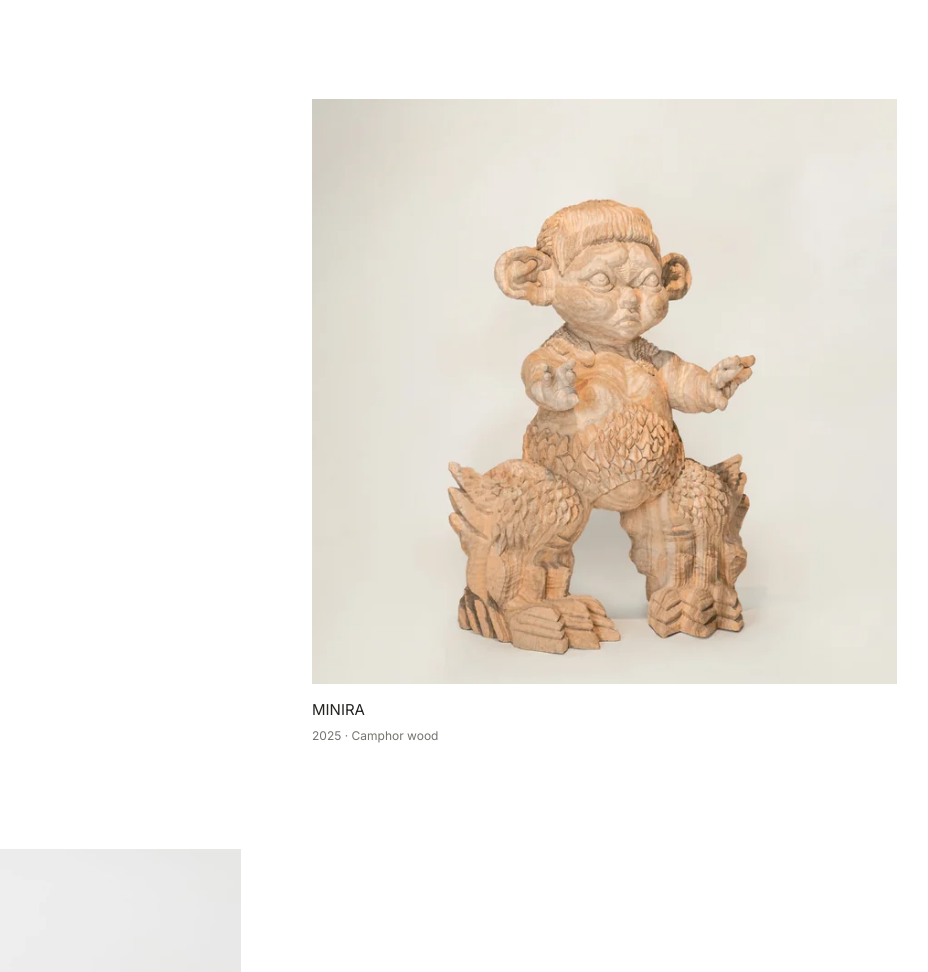
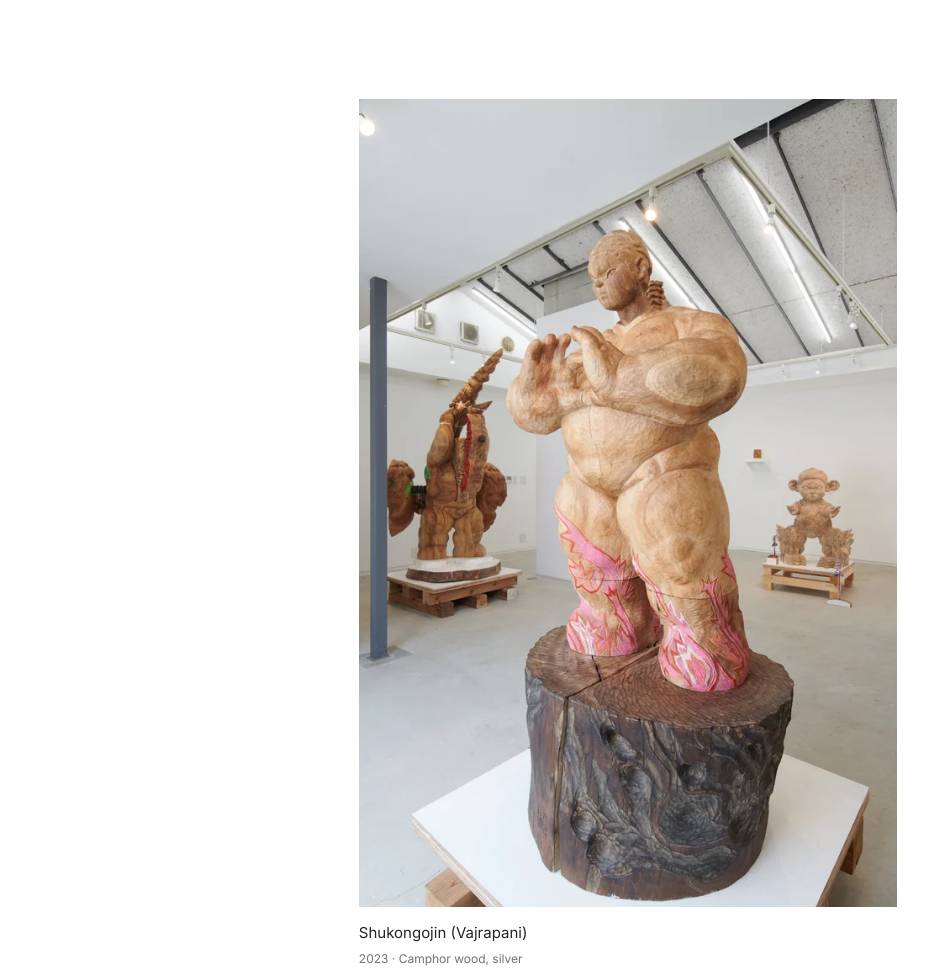
Before and after one commit to wangxiyu0318-cyber/wangsculpture, an Astro site: page /zh in a window 1280 px wide. Shown: the part 3250-4222 px from the top of the page, without its empty margins (340-1268 px from the left). Built offline with nearby package versions, Linux system fonts and the light colour scheme; Astro itself is replaced by a stand-in of ours.

Commit message:
Add Shukongojin Vajrapani artwork and feature its cover

```diff
--- a/src/components/pages/Home.astro
+++ b/src/components/pages/Home.astro
@@ -11,7 +11,7 @@ const t = translator(language);
 const href = (path: string = "") => localizedHref(language, path);
 const projects = getProjects(language);
 const representativeSlugs = [
-  "somira", "four-gates-pagoda", "nezhas-bike", "cave", "minira", "stonesomira",
+  "somira", "four-gates-pagoda", "nezhas-bike", "cave", "shukongojin-vajrapani", "stonesomira",
 ];
 const positions = ["left", "right", "inset", "center", "right", "left"];
 const representativeWorks = representativeSlugs.map((slug) => {
--- a/src/data/projects.ts
+++ b/src/data/projects.ts
@@ -274,6 +274,35 @@ export const sharedProjects: SharedProject[] = [
         "height": 3600
       }
     ]
+  },
+  {
+    "slug": "shukongojin-vajrapani",
+    "materialTags": [
+      "wood"
+    ],
+    "year": "2023",
+    "category": "Wood",
+    "dimensions": "H 1800 × W 1200 × D 1000 mm",
+    "images": [
+      {
+        "src": "shukongojin-vajrapani-01",
+        "caption": "",
+        "width": 2400,
+        "height": 3600
+      },
+      {
+        "src": "shukongojin-vajrapani-02",
+        "caption": "",
+        "width": 2400,
+        "height": 3600
+      },
+      {
+        "src": "shukongojin-vajrapani-03",
+        "caption": "",
+        "width": 2400,
+        "height": 3600
+      }
+    ]
   }
 ];
 
--- a/src/data/text/projects.en.ts
+++ b/src/data/text/projects.en.ts
@@ -100,5 +100,15 @@ export const projectText: Record<string, ProjectText> = {
       "me-02": "Me, rear view of a dark carved figure with an opening in its gold-colored head",
       "me-03": "Me, angled view of the dark figure on a white plinth"
     }
+  },
+  "shukongojin-vajrapani": {
+    "title": "Shukongojin (Vajrapani)",
+    "materials": "Camphor wood, silver",
+    "description": "",
+    "imageAlt": {
+      "shukongojin-vajrapani-01": "Shukongojin (Vajrapani), overall view of the carved wooden figure on a dark cylindrical base",
+      "shukongojin-vajrapani-02": "Shukongojin (Vajrapani), rear detail showing a carved spine and pink surface patterns",
+      "shukongojin-vajrapani-03": "Shukongojin (Vajrapani), rear gallery view of the figure and its base"
+    }
   }
 };
```
Also changed, not shown: public/images/shukongojin-vajrapani-01-1024.webp (added), public/images/shukongojin-vajrapani-01-640.webp (added), public/images/shukongojin-vajrapani-01.webp (added), public/images/shukongojin-vajrapani-02-1024.webp (added), public/images/shukongojin-vajrapani-02-640.webp (added), public/images/shukongojin-vajrapani-02.webp (added), public/images/shukongojin-vajrapani-03-1024.webp (added), public/images/shukongojin-vajrapani-03-640.webp (added), public/images/shukongojin-vajrapani-03.webp (added).
